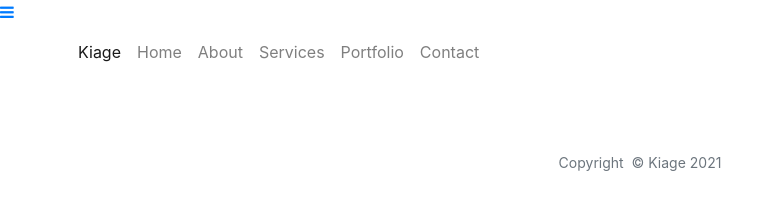
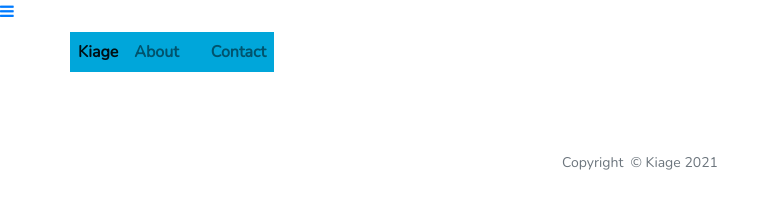
Before and after one commit to teamkiage/teamkiage.github.io, a plain HTML site: page index.html in a window 1280 px wide. Shown: the whole page, without its empty margins (0-784 px from the left). Drawn offline with nearby package versions, Linux system fonts and the light colour scheme.

Commit message:
updated sidebar fonts

```diff
--- /dev/null
+++ b/assets/css/kiage.css
@@ -0,0 +1,11 @@
+.nav-item.sidebar-nav-item {
+  background-color: #00a6da;
+}
+
+#sidebar-nav {
+  background-color: #00a6da;
+}
+
+.nav-item.sidebar-nav-item {
+  font-size: 20;
+}
--- a/index.html
+++ b/index.html
@@ -7,21 +7,21 @@
     <title>Home - Kiage</title>
     <link rel="stylesheet" href="assets/bootstrap/css/bootstrap.min.css">
     <link rel="stylesheet" href="https://fonts.googleapis.com/css?family=Source+Sans+Pro:300,400,700,300italic,400italic,700italic">
+    <link rel="stylesheet" href="https://fonts.googleapis.com/css?family=Nunito&amp;display=swap">
     <link rel="stylesheet" href="assets/fonts/font-awesome.min.css">
     <link rel="stylesheet" href="assets/fonts/simple-line-icons.min.css">
+    <link rel="stylesheet" href="assets/css/kiage.css">
 </head>
 
-<body id="page-top"><a class="menu-toggle rounded" href="#"><i class="fa fa-bars"></i></a>
+<body id="page-top" style="font-family: Nunito, sans-serif;"><a class="menu-toggle rounded" href="#"><i class="fa fa-bars"></i></a>
     <nav class="navbar navbar-light navbar-expand" id="sidebar-wrapper">
         <div class="container"><button data-toggle="collapse" class="navbar-toggler d-none" data-target="#"></button>
             <div class="collapse navbar-collapse">
                 <ul class="navbar-nav sidebar-nav" id="sidebar-nav">
-                    <li class="nav-item sidebar-brand"><a class="nav-link active js-scroll-trigger" href="#page-top">Kiage</a></li>
-                    <li class="nav-item sidebar-nav-item"><a class="nav-link js-scroll-trigger" href="#page-top">Home</a></li>
-                    <li class="nav-item sidebar-nav-item"><a class="nav-link js-scroll-trigger" href="#about">About</a></li>
-                    <li class="nav-item sidebar-nav-item"><a class="nav-link js-scroll-trigger" href="#services">Services</a></li>
-                    <li class="nav-item sidebar-nav-item"><a class="nav-link js-scroll-trigger" href="#portfolio">Portfolio</a></li>
-                    <li class="nav-item sidebar-nav-item"><a class="nav-link js-scroll-trigger" href="#contact">Contact</a></li>
+                    <li class="nav-item sidebar-brand" style="font-weight: bold;"><a class="nav-link active js-scroll-trigger" href="#page-top">Kiage</a></li>
+                    <li class="nav-item sidebar-nav-item" style="font-weight: bold;"><a class="nav-link js-scroll-trigger" href="#about">About</a></li>
+                    <li class="nav-item sidebar-nav-item" style="font-weight: bold;"><a class="nav-link js-scroll-trigger" href="#portfolio"></a></li>
+                    <li class="nav-item sidebar-nav-item" style="font-weight: bold;color: var(--blue);font-size: 18;"><a class="nav-link js-scroll-trigger" href="#contact">Contact</a></li>
                 </ul>
             </div>
         </div>
```
Also changed, not shown: 1 other file.
